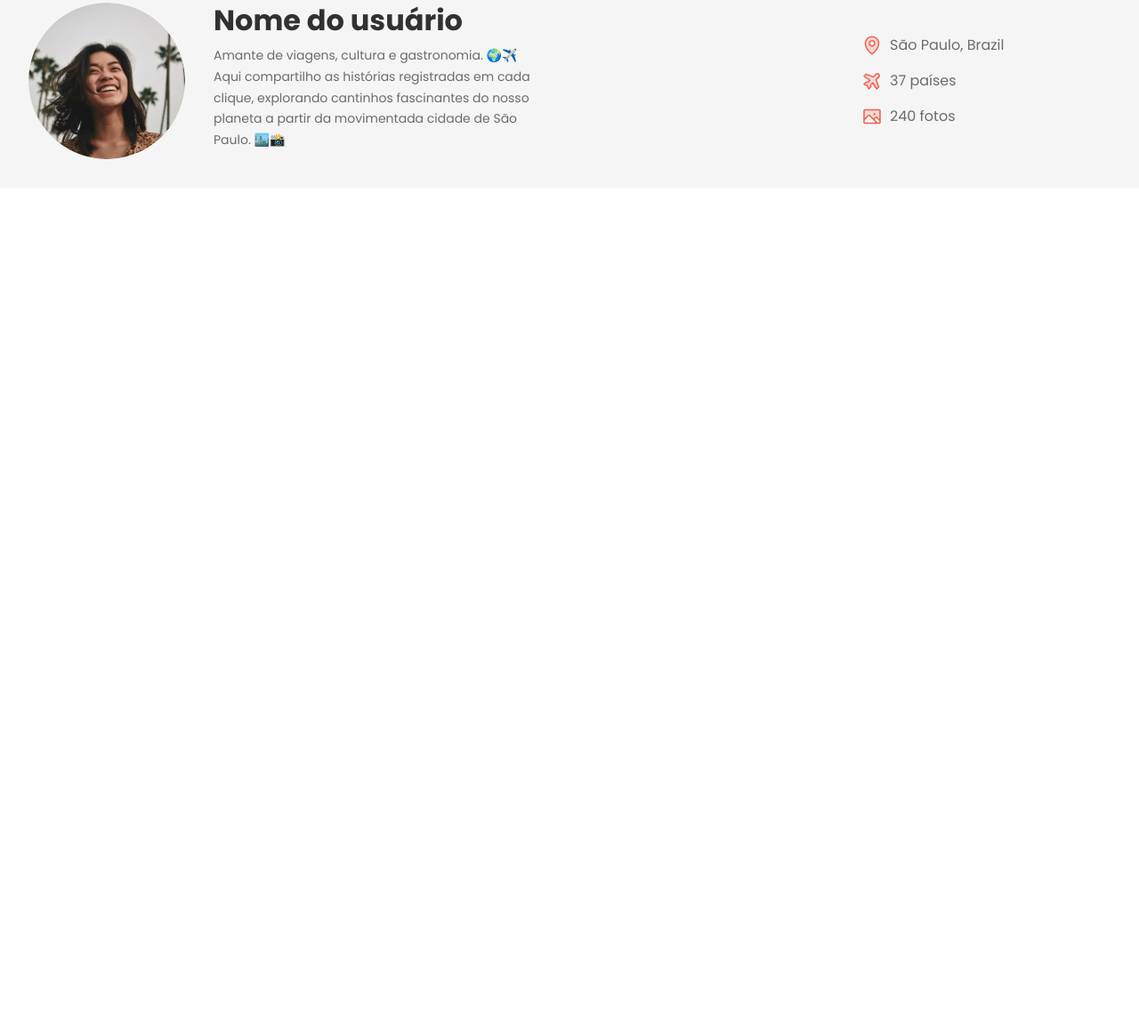
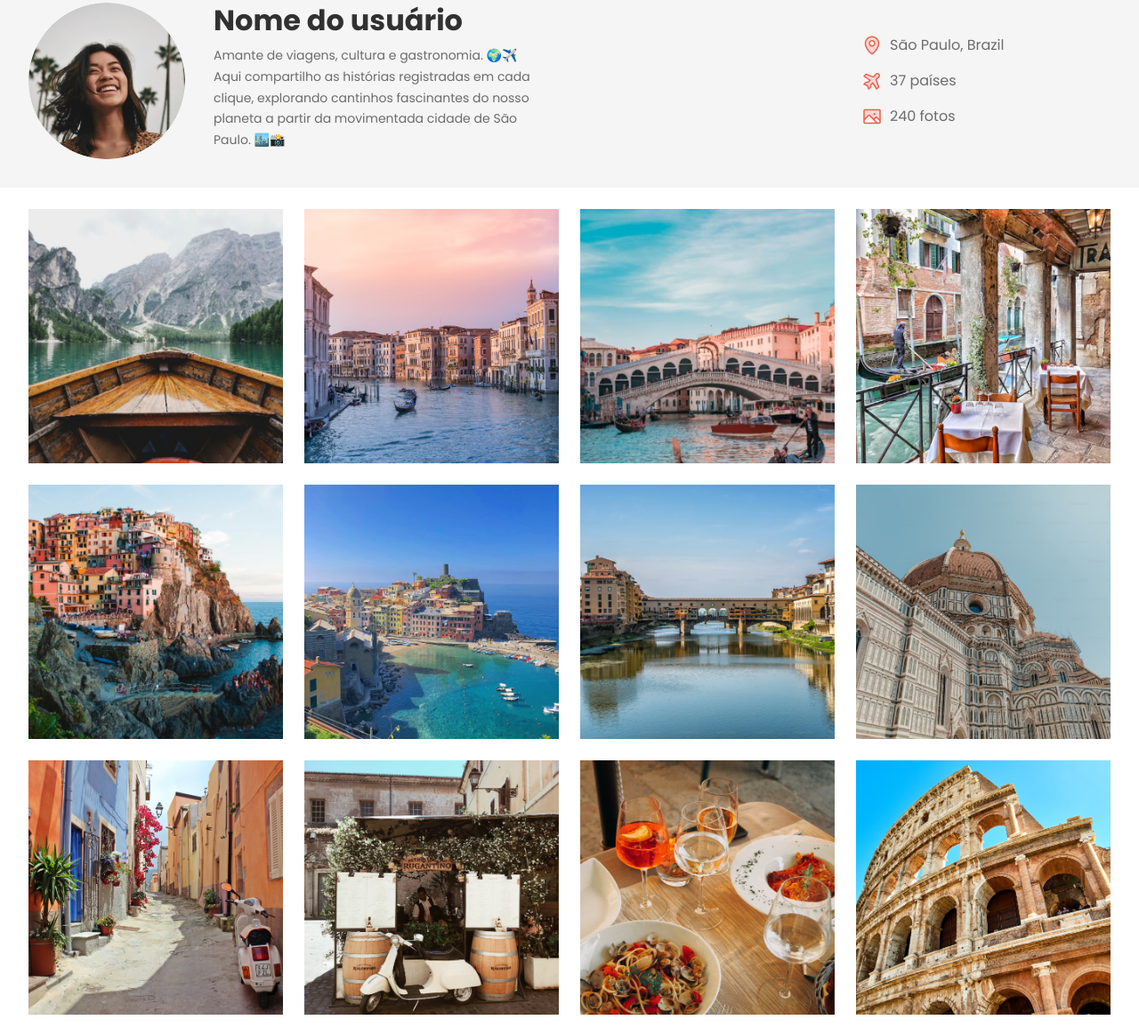
Before and after one commit to zielisgabriel/landing-page-travelgram, a plain HTML site: page index.html in a window 1280 px wide. Shown: the part 109-1274 px from the top of the page at 89% size. Before the commit the page ends 800 px from the top, so only its background shows below. Drawn offline with Linux system fonts and the light colour scheme.

Commit message:
Main complete

```diff
--- a/css/index.css
+++ b/css/index.css
@@ -3,3 +3,5 @@
 @import url(nav.css);
 
 @import url(header.css);
+
+@import url(main.css);
--- /dev/null
+++ b/css/main.css
@@ -0,0 +1,12 @@
+#photo-gallery{
+    padding-block: 24px;
+    display: grid;
+    gap: 24px;
+    grid-template-columns: repeat(4, 1fr);
+    width: 100%;
+}
+
+#photo-gallery img{
+    width: 100%;
+    height: auto;
+}
--- a/index.html
+++ b/index.html
@@ -66,5 +66,20 @@
             </ul>
         </header>
     </div>
+
+    <main class="container" id="photo-gallery">
+        <img src="assets/images/Image 01.png" alt="...">
+        <img src="assets/images/Image 02.png" alt="...">
+        <img src="assets/images/Image 03.png" alt="...">
+        <img src="assets/images/Image 04.png" alt="...">
+        <img src="assets/images/Image 05.png" alt="...">
+        <img src="assets/images/Image 06.png" alt="...">
+        <img src="assets/images/Image 07.png" alt="...">
+        <img src="assets/images/Image 08.png" alt="...">
+        <img src="assets/images/Image 09.png" alt="...">
+        <img src="assets/images/Image 10.png" alt="...">
+        <img src="assets/images/Image 11.png" alt="...">
+        <img src="assets/images/Image 12.png" alt="...">
+    </main>
 </body>
 </html>
```
